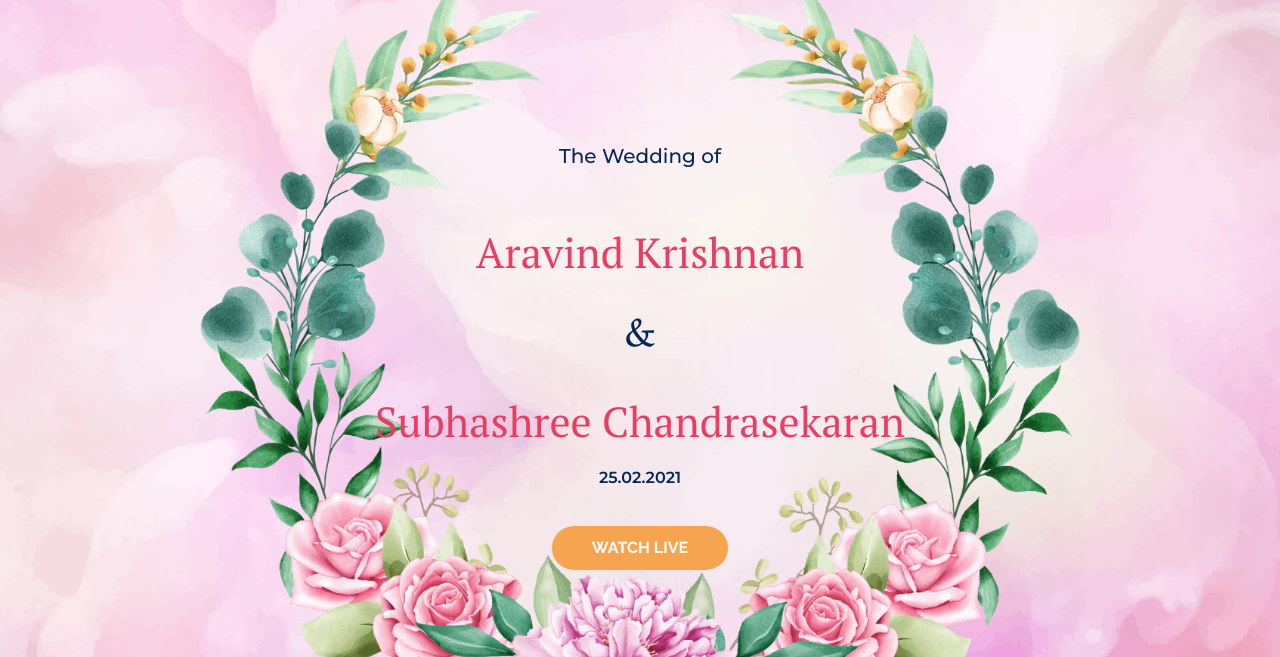
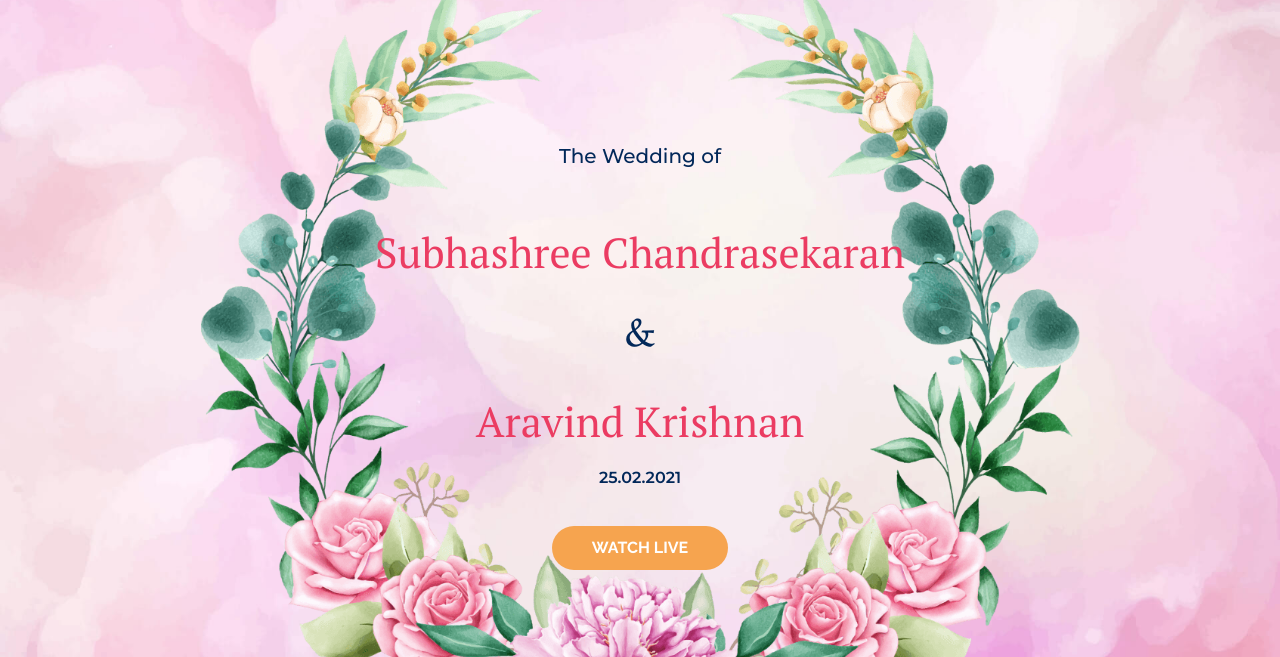
Before and after one commit to vhalllive/jayashreechandrasekaranwedsaravindkrishnan-Ramesh, a plain HTML site: page index.html in a window 1280 px wide. Shown: the part 143-800 px from the top of the page. Drawn offline with nearby package versions, Linux system fonts and the light colour scheme; a web font is replaced by a local one.

Commit message:
Update index.html

```diff
--- a/index.html
+++ b/index.html
@@ -3,7 +3,7 @@
 
 <head>
     <meta charset="utf-8" />
-    <title>Aravind Krishnan Weds Subhashree Chandrasekaran</title>
+    <title>Subhashree Chandrasekaran Weds Aravind Krishnan</title>
     <meta content="width=device-width, initial-scale=1" name="viewport" />
     <meta content="Webflow" name="generator" />
     <link href="css/suryawedsjyothika.webflow.022cd7376.css" rel="stylesheet" type="text/css" />
@@ -46,9 +46,9 @@
             <div class="hero-name-div">
                 <div data-w-id="deaa141e-09cd-3387-d166-96991c2f11a7" class="header-div">
                     <p class="the-wedding-of">The Wedding of</p>
-                    <h1 class="bride-header">Aravind Krishnan</h1>
+                    <h1 class="bride-header">Subhashree Chandrasekaran</h1>
                     <h1 class="heading">&amp;</h1>
-                    <h1 class="bride-header groom">Subhashree Chandrasekaran</h1>
+                    <h1 class="bride-header groom">Aravind Krishnan</h1>
                     <p class="paragraph">25.02.2021</p><a href="#live-section" class="watch-live a watch-live-btn w-button">WATCH LIVE</a></div>
             </div>
         </div>
```
